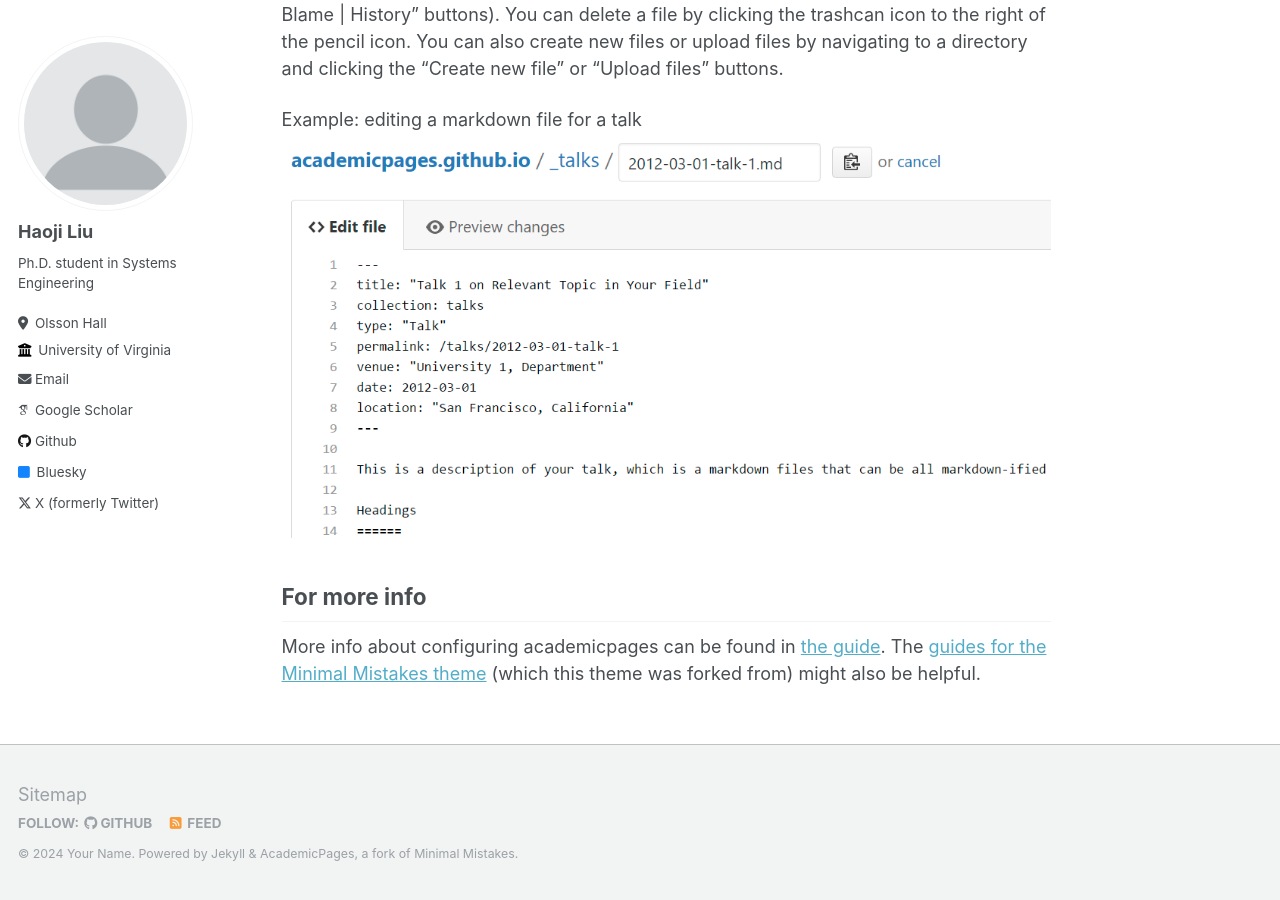
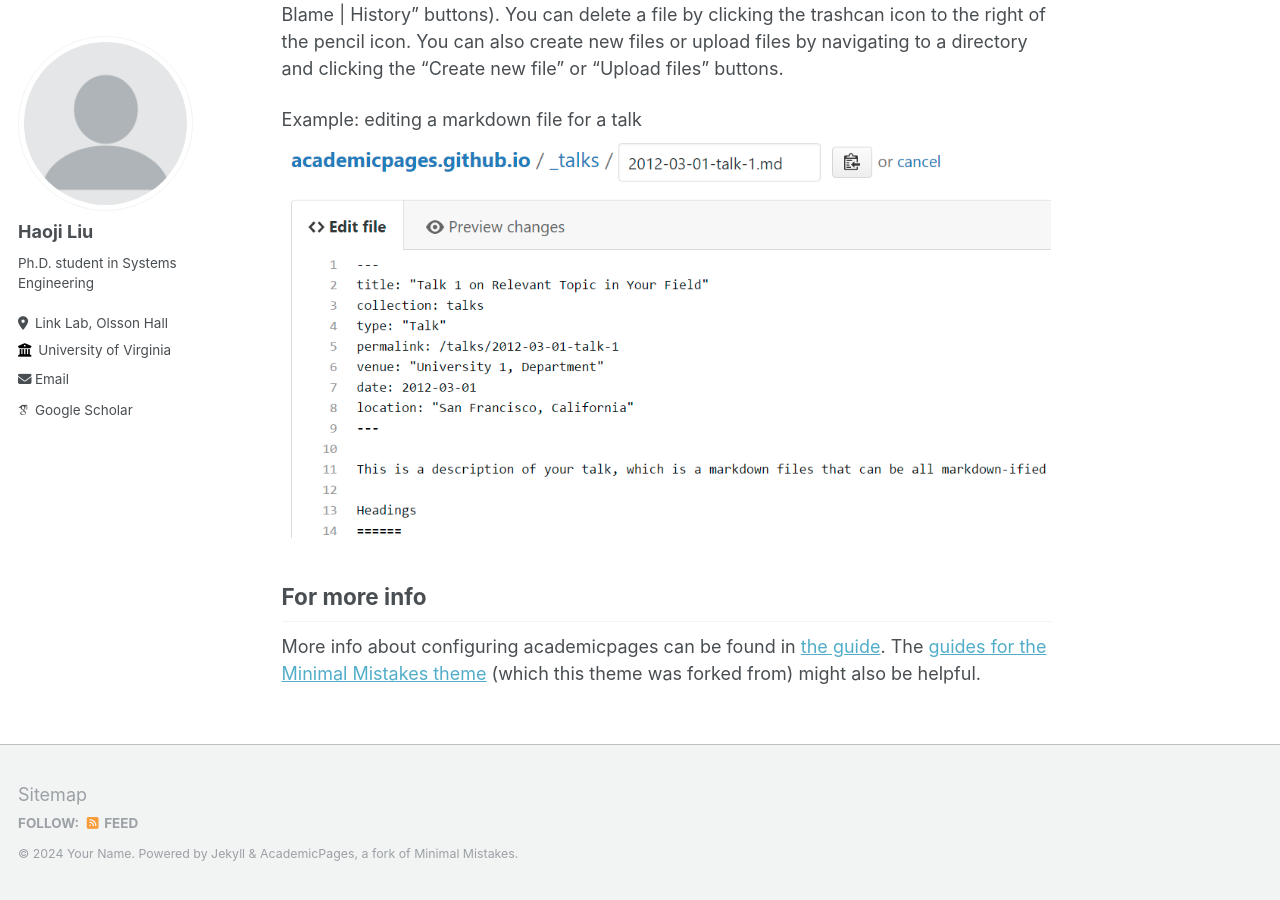
Before and after one commit to haoji6/haoji6.github.io, a Jekyll site: the page built from _pages/about.md, in a window 1280 px wide and 900 px high, scrolled down 2463 px. Built offline with Jekyll 4.4.1, drawn with Linux system fonts in a browser that asks for light colours; some web fonts are replaced; part of the change alters nothing that is shown.

Commit message:
Update _config.yml

```diff
--- a/_config.yml
+++ b/_config.yml
@@ -25,7 +25,7 @@ author:
   name             : "Haoji Liu"
   pronouns         : # example: "he/his"
   bio              : "Ph.D. student in Systems Engineering"
-  location         : "Olsson Hall"
+  location         : "Link Lab, Olsson Hall"
   employer         : "University of Virginia"
   uri              : # URL
   email            : "haojiliu@email.virginia.edu"
@@ -34,20 +34,20 @@ author:
   arxiv            : # URL - Update with the correct link to your profile
   googlescholar    : "https://scholar.google.com/citations?user=_tL5KroAAAAJ&hl=en"
   impactstory      : # URL
-  # orcid            : "http://orcid.org/yourorcidurl"
-  # pubmed           : "https://www.ncbi.nlm.nih.gov/pubmed/?term=john+snow"
+  orcid            : # URL
+  pubmed           : # URL
   researchgate     : # URL
 
   # Repositories and software development
   bitbucket        : # Username - Update with your username on the site
   codepen          : # Username
   dribbble         : # Username
-  github           : "academicpages"
+  github           : # Username
   kaggle           : # Username
   stackoverflow    : # User number or user number and name (i.e., use "1" or "1/jeff-atwood")
 
   # Social media
-  bluesky          : "bsky.app" # Replace this with you Bluesky username
+  bluesky          : # Username
   facebook         : # Username
   flickr           : # Username
   foursquare       : # Username
@@ -64,7 +64,7 @@ author:
   steam            : # Username
   telegram         : # URL
   tumblr           : # Username
-  twitter          : "UniofOxford"  # Replace this with your X / Twitter handle
+  twitter          : # Username
   vine             : # Username
   weibo            : # Username
   wikipedia        : # Username
```
